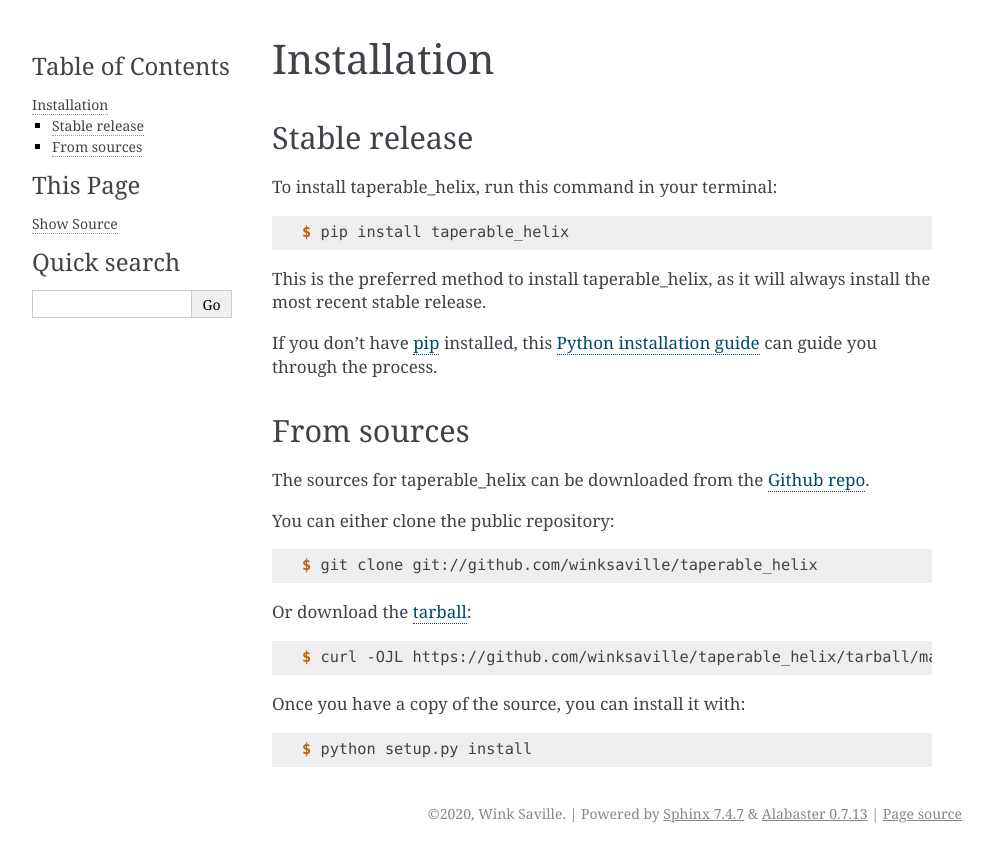
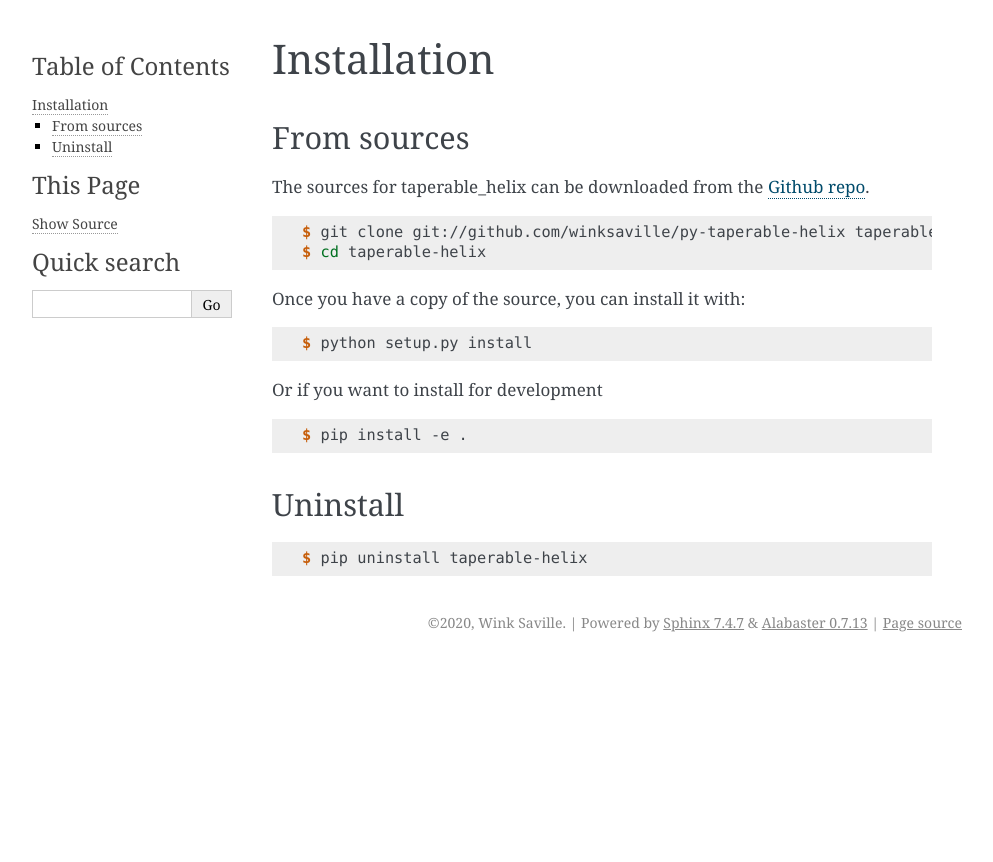
Before and after one commit to winksaville/py-taperable-helix, a Sphinx documentation site: the page built from docs/installation.rst, in a window 1280 px wide. Shown: the top 862 px of the page, without its empty margins (148-1141 px from the left). Built offline with Sphinx 7.4.7, drawn with Linux system fonts in a browser that asks for light colours.

Commit message:
Simplify documentstion

```diff
--- a/docs/conf.py
+++ b/docs/conf.py
@@ -94,7 +94,7 @@ html_theme = 'alabaster'
 # Add any paths that contain custom static files (such as style sheets) here,
 # relative to this directory. They are copied after the builtin static files,
 # so a file named "default.css" will overwrite the builtin "default.css".
-html_static_path = ['_static']
+# html_static_path = ['_static']
 
 
 # -- Options for HTMLHelp output ---------------------------------------
--- a/docs/index.rst
+++ b/docs/index.rst
@@ -6,9 +6,9 @@
    :caption: Contents:
 
    readme
+   taperable_helix
    installation
    usage
-   modules
    contributing
    authors
    history
--- a/docs/installation.rst
+++ b/docs/installation.rst
@@ -5,22 +5,23 @@ Installation
 ============
 
 
-Stable release
---------------
+..
+  Stable release
+  --------------
 
-To install taperable_helix, run this command in your terminal:
+  To install taperable-helix, run this command in your terminal:
 
-.. code-block:: console
+  .. code-block:: console
 
-    $ pip install taperable_helix
+      $ pip install taperable-helix
 
-This is the preferred method to install taperable_helix, as it will always install the most recent stable release.
+  This is the preferred method to install taperable_helix, as it will always install the most recent stable release.
 
-If you don't have `pip`_ installed, this `Python installation guide`_ can guide
-you through the process.
+  If you don't have `pip`_ installed, this `Python installation guide`_ can guide
+  you through the process.
 
-.. _pip: https://pip.pypa.io
-.. _Python installation guide: http://docs.python-guide.org/en/latest/starting/installation/
+  .. _pip: https://pip.pypa.io
+  .. _Python installation guide: http://docs.python-guide.org/en/latest/starting/installation/
 
 
 From sources
@@ -28,17 +29,20 @@ From sources
 
 The sources for taperable_helix can be downloaded from the `Github repo`_.
 
-You can either clone the public repository:
+..
+  You can either clone the public repository:
 
 .. code-block:: console
 
-    $ git clone git://github.com/winksaville/taperable_helix
+    $ git clone git://github.com/winksaville/py-taperable-helix taperable-helix
+    $ cd taperable-helix
 
-Or download the `tarball`_:
+..
+  Or download the `tarball`_:
 
-.. code-block:: console
+  .. code-block:: console
 
-    $ curl -OJL https://github.com/winksaville/taperable_helix/tarball/master
+      $ curl -OJL https://github.com/winksaville/taperable_helix/tarball/master
 
 Once you have a copy of the source, you can install it with:
 
@@ -46,6 +50,20 @@ Once you have a copy of the source, you can install it with:
 
     $ python setup.py install
 
+Or if you want to install for development
+
+.. code-block:: console
+
+    $ pip install -e .
+
+Uninstall
+---------
+
+.. code-block:: console
+
+    $ pip uninstall taperable-helix
+
 
 .. _Github repo: https://github.com/winksaville/taperable_helix
-.. _tarball: https://github.com/winksaville/taperable_helix/tarball/master
+..
+   .. _tarball: https://github.com/winksaville/taperable_helix/tarball/master
```
Also changed, not shown: docs/modules.rst (deleted, +0 -7 lines), docs/taperable_helix.rst (+12 -10 lines).
